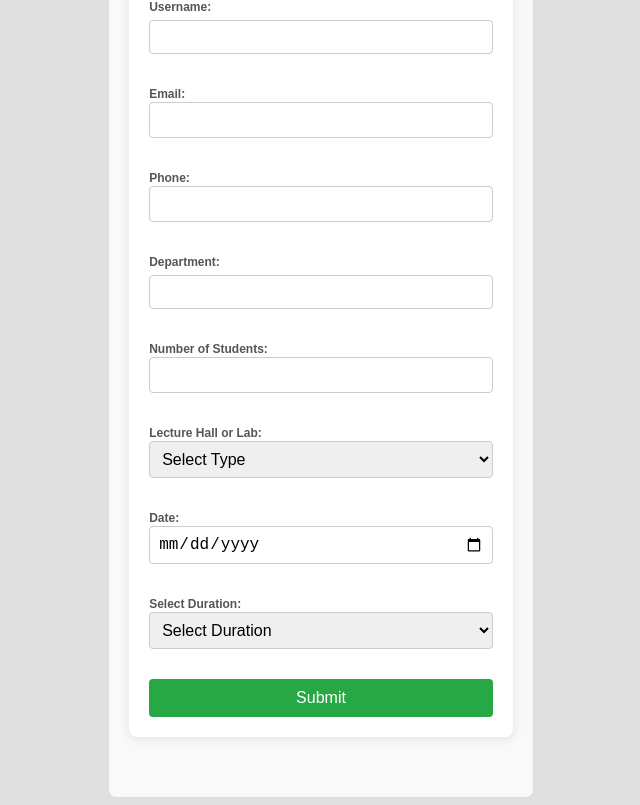
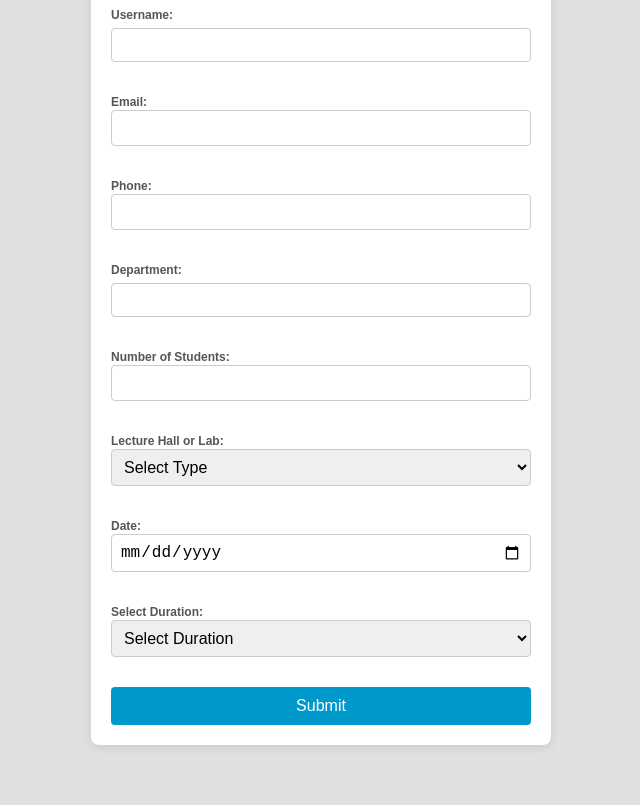
Before and after one commit to gunathilakax/ReservationSystem, a React (Vite) app in the folder frontend/: page /admin-booking in a window 1280 px wide. Shown: the part 300-1105 px from the top of the page, without its empty margins (319-959 px from the left). Built offline with nearby package versions, Linux system fonts and the light colour scheme.

Commit message:
Stylings

```diff
--- a/frontend/src/pages/AdminBooking.css
+++ b/frontend/src/pages/AdminBooking.css
@@ -3,7 +3,7 @@
   flex-direction: column;
   align-items: center;
   padding: 20px;
-  background-color: #f0f4f8; /* Light background color */
+  width: 500px;
   min-height: 100vh; /* Ensure full height */
 }
 
@@ -49,7 +49,7 @@ select:focus {
 
 button {
   padding: 10px;
-  background-color: #007bff; /* Primary button color */
+  background-color: #0099CC; /* Primary button color */
   color: white; /* Button text color */
   border: none; /* Remove border */
   border-radius: 4px; /* Rounded button */
@@ -59,7 +59,7 @@ button {
 }
 
 button:hover {
-  background-color: #0056b3; /* Darker shade on hover */
+  background-color: #006699; /* Darker shade on hover */
 }
 
 .error {
--- a/frontend/src/pages/LecturerBookingPage.css
+++ b/frontend/src/pages/LecturerBookingPage.css
@@ -1,12 +1,12 @@
 /* General styles for the booking page */
-.booking-container {
+/*.booking-container {
   max-width: 600px;
   margin: auto;
   padding: 50px;
-  border: 1px solid #ddd;
+  border: 1px solid #dddddd;
   border-radius: 8px;
   background-color: #f9f9f9;
-}
+}*/
 
 .booking-container h2 {
   text-align: center;
@@ -40,9 +40,9 @@
   resize: vertical;
 }
 
-.booking-container form button[type="submit"] {
+/*.booking-container form button[type="submit"] {
   padding: 10px;
-  background-color: #28a745; /* Green color */
+  background-color: #28a745;
   color: white;
   border: none;
   border-radius: 4px;
@@ -51,7 +51,7 @@
 
 .booking-container form button[type="submit"]:hover {
   background-color: #218838;
-}
+}*/
 
 /* Modal (pop-up) styles */
 .modal-overlay {
@@ -78,13 +78,13 @@
   padding: 10px 20px;
   border: none;
   border-radius: 4px;
-  background-color: #f39c12; /* Orange color */
+  background-color: #0099CC; /* Orange color */
   color: #fff;
   cursor: pointer;
 }
 
 .modal-button:hover {
-  background-color: #e67e22;
+  background-color: #006699;
 }
 
 /* src/pages/LecturerBookingPage.css */
@@ -98,11 +98,26 @@ margin-top: 400px;
 margin-bottom: 40px;
 }
 
+button {
+  padding: 10px;
+  background-color: #0099CC; /* Primary button color */
+  color: white; /* Button text color */
+  border: none; /* Remove border */
+  border-radius: 4px; /* Rounded button */
+  font-size: 16px; /* Larger font size */
+  cursor: pointer; /* Pointer cursor */
+  transition: background-color 0.3s; /* Smooth transition */
+}
+
+button:hover {
+  background-color: #006699; /* Darker shade on hover */
+}
+
 .requests-section {
 margin-top: 40px;
 }
 
-.booking-card {
+.lecturer-booking-card {
 border: 1px solid #ddd;
 border-radius: 8px;
 padding: 15px;
@@ -111,7 +126,7 @@ background-color: #fff;
 box-shadow: 0 4px 8px rgba(0, 0, 0, 0.1);
 }
 
-.booking-card h3 {
+.lecturer-booking-card h3 {
 margin-top: 0;
 }
 
--- a/frontend/src/pages/LecturerBookingPage.jsx
+++ b/frontend/src/pages/LecturerBookingPage.jsx
@@ -98,7 +98,7 @@ const LecturerBookingPage = () => {
 
   return (
     <div className="booking-containerr">
-      <LecturerNavBar />
+      <LecturerNavBar /><br /><br />
       <div className="form-section">
         <h2>Book a Room</h2>
         <form onSubmit={handleSubmit}>
--- a/frontend/src/pages/ReservationRequests.css
+++ b/frontend/src/pages/ReservationRequests.css
@@ -1,12 +1,15 @@
 /* AdminBooking.css */
 
 .admin-booking-container {
+    margin-top: 200px;
     display: flex;
     flex-direction: column;
     align-items: center;
     padding: 20px;
     background-color: #f4f4f4;
+    width: 600px;
     min-height: 100vh; /* Ensure full height */
+    border-radius: 10px;
 }
 
 h2 {
@@ -42,12 +45,12 @@ h2 {
 .booking-card:hover {
     transform: translateY(-2px);
     box-shadow: 0 4px 12px rgba(0, 0, 0, 0.15);
-    border: 1px solid #007bff; /* Highlight on hover */
+    /*border: 1px solid #007bff; */
 }
 
 .booking-card h3 {
     margin: 0;
-    color: #007bff; /* Use blue for names */
+    color: #000000; /* Use blue for names */
 }
 
 .expanded-details {
@@ -65,7 +68,7 @@ strong {
 }
 
 .book-button {
-    background-color: #28a745; /* Green for booking button */
+    background-color: #0099CC; /* Green for booking button */
     color: white;
     border: none;
     border-radius: 5px;
@@ -75,7 +78,7 @@ strong {
 }
 
 .book-button:hover {
-    background-color: #218838; /* Darker green on hover */
+    background-color: #006699; /* Darker green on hover */
 }
 
 @media (max-width: 768px) {
--- a/frontend/src/pages/ReservationRequests.jsx
+++ b/frontend/src/pages/ReservationRequests.jsx
@@ -1,7 +1,7 @@
 import React, { useEffect, useState } from 'react';
 import axios from 'axios';
 import AdminNavBar from '../components/AdminNavBar'; // Adjust the path if necessary
-import './AdminBooking.css'; // Make sure to create this CSS file for styles
+import './ReservationRequests.css'; // Make sure to create this CSS file for styles
 
 const ReservationRequests = () => {
   const [bookingRequests, setBookingRequests] = useState([]);
```
